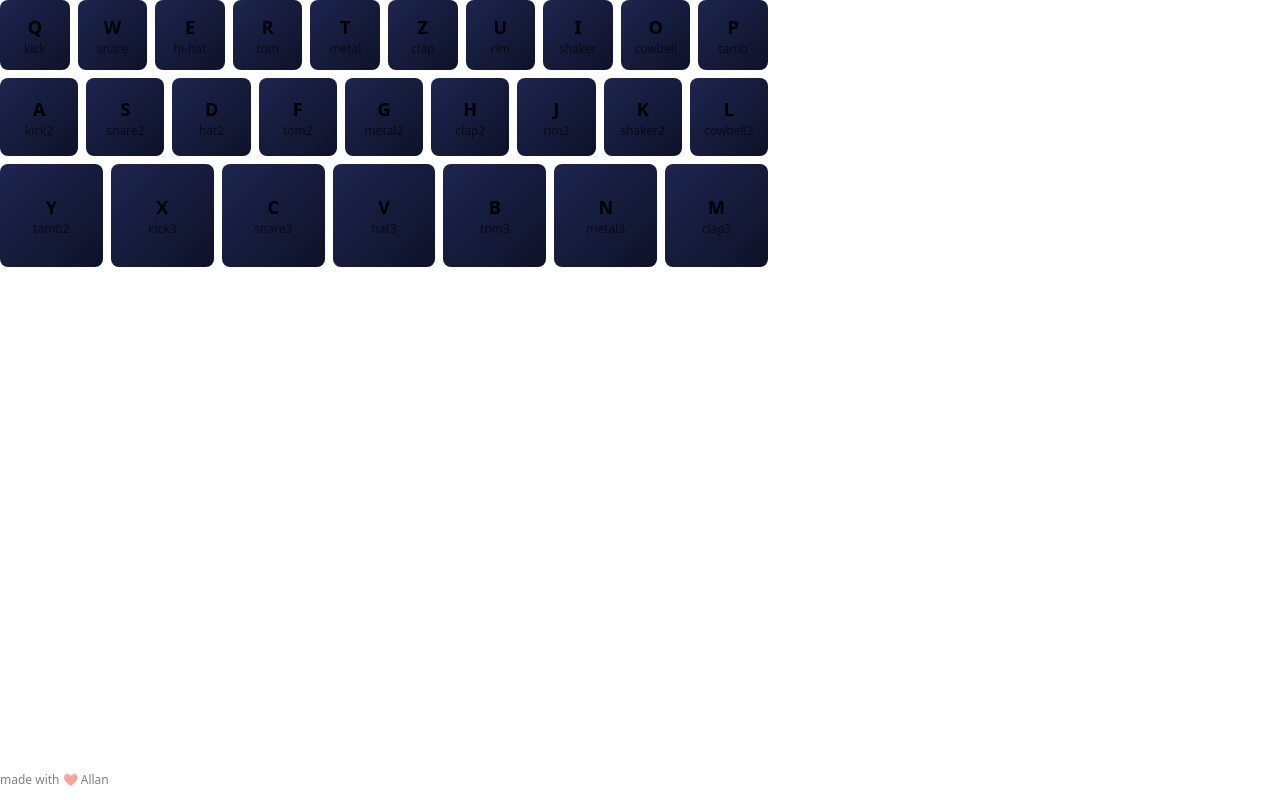
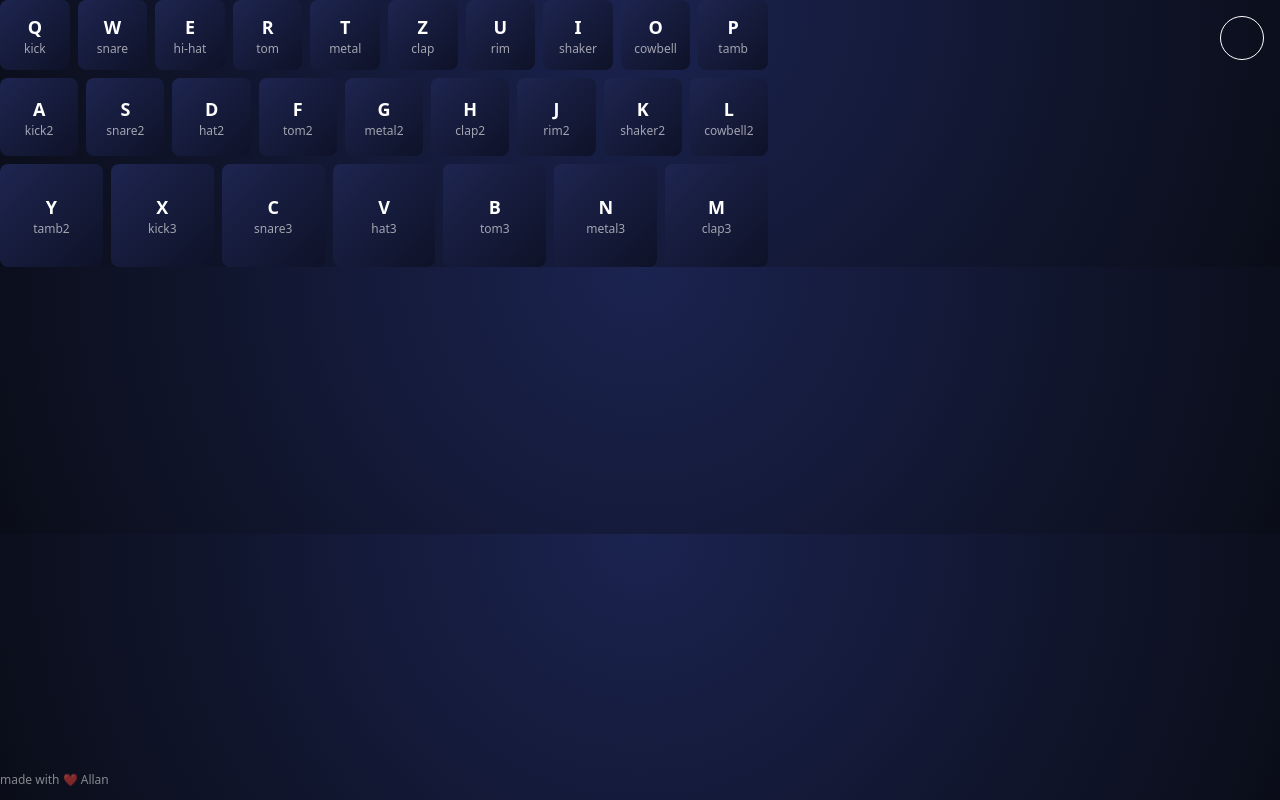
Before and after one commit to alton47/drumy, a Next.js app: page / in a window 1280 px wide. Built offline with nearby package versions, Linux system fonts and the light colour scheme.

Commit message:
FIX them Styling

```diff
--- a/src/app/layout.tsx
+++ b/src/app/layout.tsx
@@ -3,13 +3,14 @@ import { ReactNode } from "react";
 
 export const metadata = {
   title: "Drumy 🥁",
-  description: "Drum machine QWERTZ layout",
 };
 
 export default function RootLayout({ children }: { children: ReactNode }) {
   return (
     <html lang="en">
-      <body>{children}</body>
+      <body className="bg-[radial-gradient(circle_at_top,_#1b2350,_var(--bg-dark))] text-white">
+        {children}
+      </body>
     </html>
   );
 }
```
